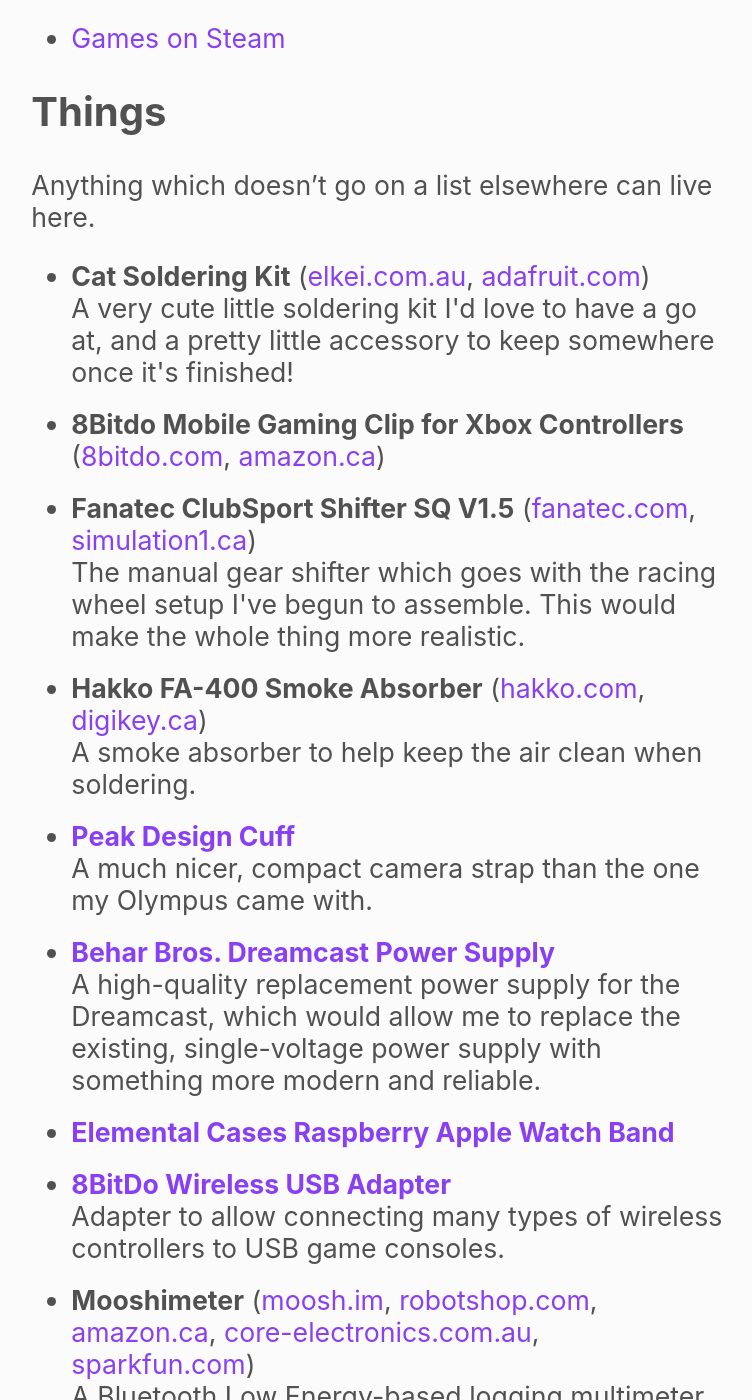
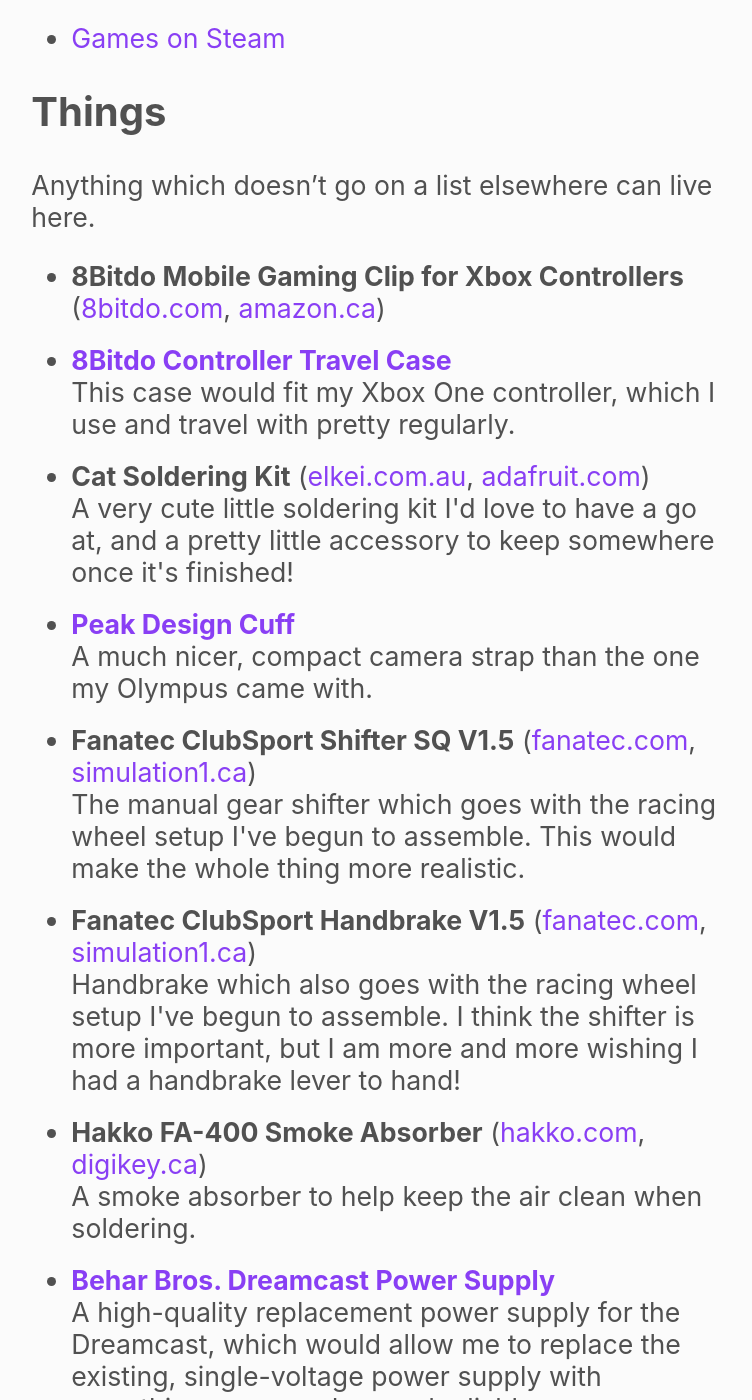
Before and after one commit to ticky/wishlist, a Jekyll site: the page built from index.md, in a window 1280 px wide and 1400 px high, scrolled down 638 px. Shown: the whole window, without its empty margins (262-1014 px from the left). Built offline with Jekyll 4.4.1, drawn with Linux system fonts in a browser that asks for light colours; our own code applies the rules of GitHub Pages for plain Markdown files.

Commit message:
Update wishlist

```diff
--- a/_data/wishlist.yml
+++ b/_data/wishlist.yml
@@ -16,6 +16,16 @@
     link: "https://steamcommunity.com/id/ticky/wishlist/"
 
 things:
+  - name: 8Bitdo Mobile Gaming Clip for Xbox Controllers
+    link:
+      - "https://www.8bitdo.com/mobile-gaming-clip-for-xbox-controllers/"
+      - "https://www.amazon.ca/8Bitdo-Mobile-Controllers-Officially-Licensed/dp/B08DJ2KYG9"
+
+  - name: 8Bitdo Controller Travel Case
+    link: "https://www.amazon.ca/8Bitdo-Classic-Controller-Travel-Controllers/dp/B08XYNQCH6"
+    notes: |
+      This case would fit my Xbox One controller, which I use and travel with pretty regularly.
+
   - name: Cat Soldering Kit
     link:
       - "http://www.elkei.com.au/shop/kits/pre-sale-cat-soldering-kit/"
@@ -23,10 +33,10 @@
     notes: |
       A very cute little soldering kit I'd love to have a go at, and a pretty little accessory to keep somewhere once it's finished!
 
-  - name: 8Bitdo Mobile Gaming Clip for Xbox Controllers
-    link:
-      - "https://www.8bitdo.com/mobile-gaming-clip-for-xbox-controllers/"
-      - "https://www.amazon.ca/8Bitdo-Mobile-Controllers-Officially-Licensed/dp/B08DJ2KYG9"
+  - name: Peak Design Cuff
+    link: "https://www.peakdesign.com/collections/straps/products/cuff?variant=9783844110380"
+    notes: |
+      A much nicer, compact camera strap than the one my Olympus came with.
 
   - name: Fanatec ClubSport Shifter SQ V1.5
     link:
@@ -35,17 +45,20 @@
     notes: |
       The manual gear shifter which goes with the racing wheel setup I've begun to assemble. This would make the whole thing more realistic.
 
+  - name: Fanatec ClubSport Handbrake V1.5
+    link:
+      - "https://fanatec.com/us-en/shifters-others/clubsport-handbrake-v1.5"
+      - "https://www.simulation1.ca/?s=Fanatec+handbrake&post_type=product"
+    notes: |
+      Handbrake which also goes with the racing wheel setup I've begun to assemble.
+      I think the shifter is more important, but I am more and more wishing I had a handbrake lever to hand!
+
   - name: Hakko FA-400 Smoke Absorber
     link:
       - "https://www.hakko.com/english/products/hakko_fa400.html"
       - "https://www.digikey.ca/product-detail/en/FA400-04/1691-1039-ND/6228795/?itemSeq=314594922"
     notes: |
       A smoke absorber to help keep the air clean when soldering.
-
-  - name: Peak Design Cuff
-    link: "https://www.peakdesign.com/collections/straps/products/cuff?variant=9783844110380"
-    notes: |
-      A much nicer, compact camera strap than the one my Olympus came with.
 
   - name: Behar Bros. Dreamcast Power Supply
     link: "https://www.beharbros.com/dreamcastpower"
```
